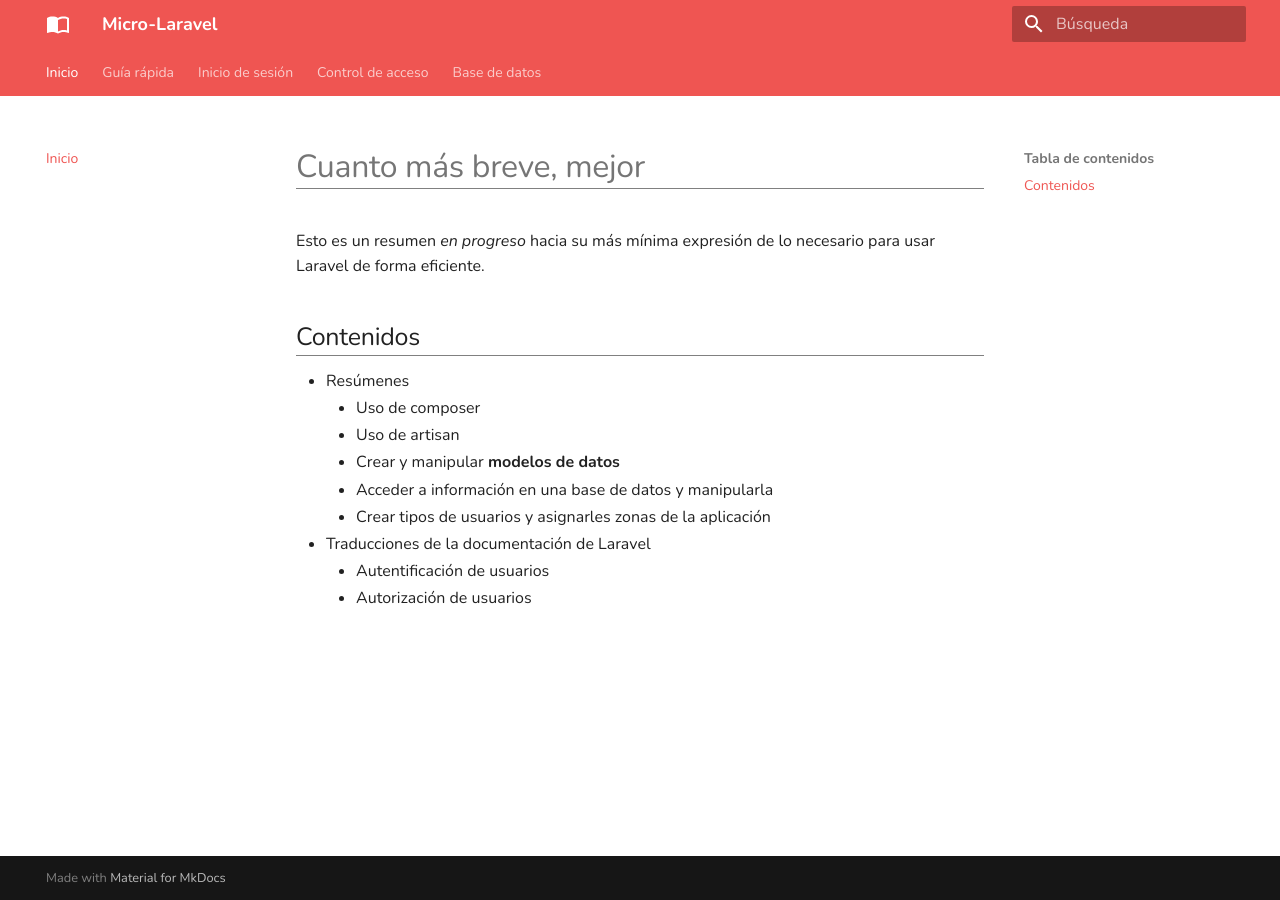
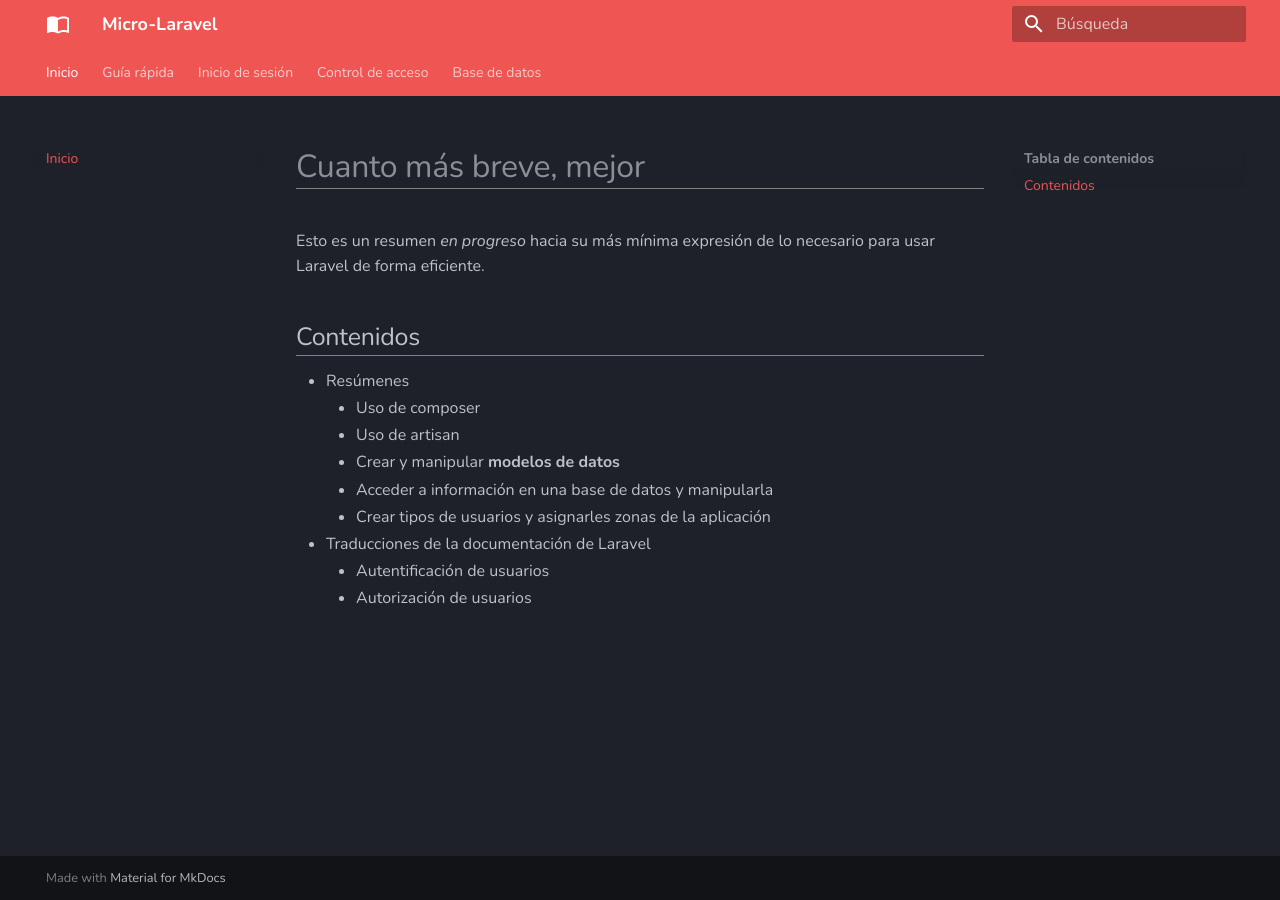
Before and after one commit to jaimeranchal/docs-laravel, an MkDocs documentation site: the page built from docs/index.md, in a window 1280 px wide. Built offline with MkDocs 1.6.1 and Material for MkDocs 9.7.7, drawn with Linux system fonts in a browser that asks for light colours; nearby versions of some CDN libraries.

Commit message:
Ajustes en el tema

```diff
--- a/mkdocs.yml
+++ b/mkdocs.yml
@@ -11,9 +11,9 @@ theme:
     features:
         - navigation.tabs # 'tabs' en versiones más recientes
     palette:
-        scheme: default
+        scheme: slate
         primary: red
-        accent: deep purple
+        accent: lime
     font:
         text: Nunito
         code: Fira Code
@@ -27,7 +27,8 @@ markdown_extensions:
     - admonition
     - def_list
     - pymdownx.details
-    # - pymdownx.highlight
+    - pymdownx.highlight:
+        use_pygments: false
     - pymdownx.tabbed
     - pymdownx.superfences
     - pymdownx.inlinehilite
@@ -46,7 +47,8 @@ extra_javascript:
     - extra/js/config.js
 extra_css:
     - extra/css/extra.css
-    - https://cdnjs.cloudflare.com/ajax/libs/highlight.js/10.6.0/styles/atelier-lakeside-light.min.css
+    # - https://cdnjs.cloudflare.com/ajax/libs/highlight.js/10.6.0/styles/atelier-lakeside-light.min.css
+    - https://cdnjs.cloudflare.com/ajax/libs/highlight.js/10.6.0/styles/atom-one-dark.min.css
 
 # Árbol de documentos
 nav:
```
